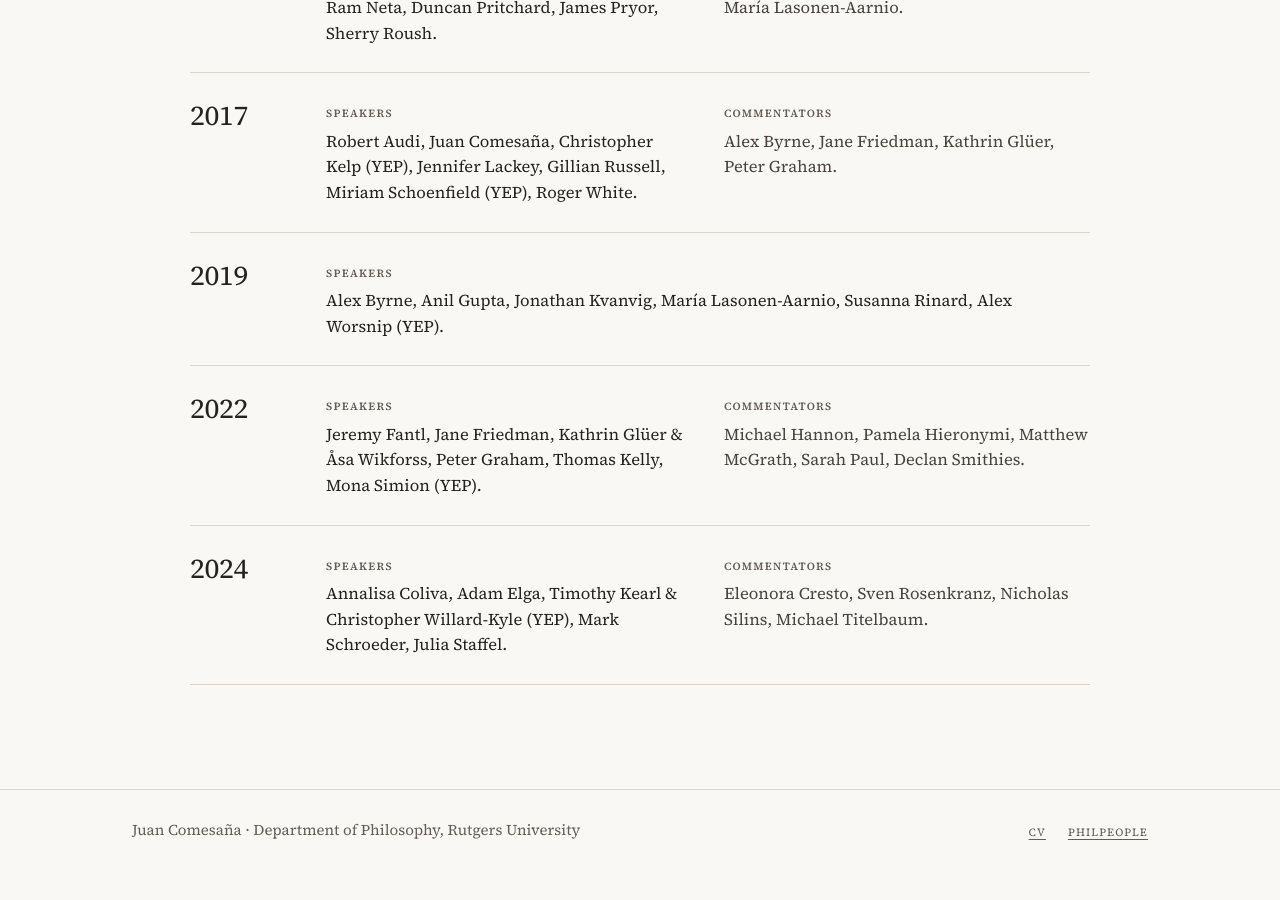
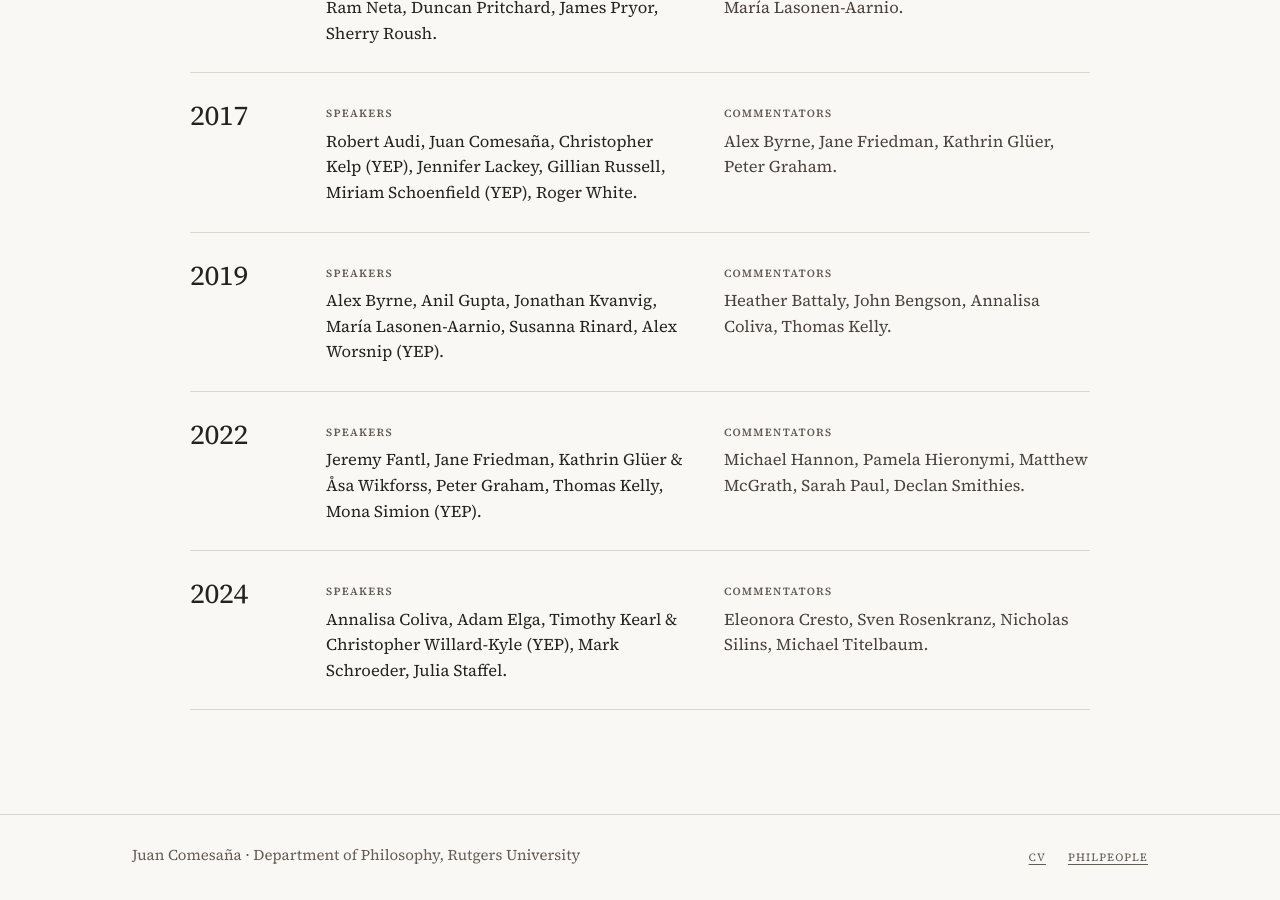
Before and after one commit to Comesana73/juancomesana.org, a Jekyll site: the page built from rec/rec-history.md, in a window 1280 px wide and 900 px high, scrolled down 2373 px. Built offline with Jekyll 4.4.1, drawn with Linux system fonts in a browser that asks for light colours.

Commit message:
Add 2019 commentators to REC history page
Co-Authored-By: Claude Opus 5.5 <noreply@anthropic.com>
Claude-Session: https://claude.ai/code/session_0125HGcJg2XrNFbrdmBpkfLc

```diff
--- a/rec/rec-history.md
+++ b/rec/rec-history.md
@@ -189,6 +189,10 @@ permalink: /rec/rec-history/
       <h3>Speakers</h3>
       <p>Alex Byrne, Anil Gupta, Jonathan Kvanvig, María Lasonen-Aarnio, Susanna Rinard, Alex Worsnip (YEP).</p>
     </div>
+    <div>
+      <h3>Commentators</h3>
+      <p>Heather Battaly, John Bengson, Annalisa Coliva, Thomas Kelly.</p>
+    </div>
   </div>
 </article>
 
```
